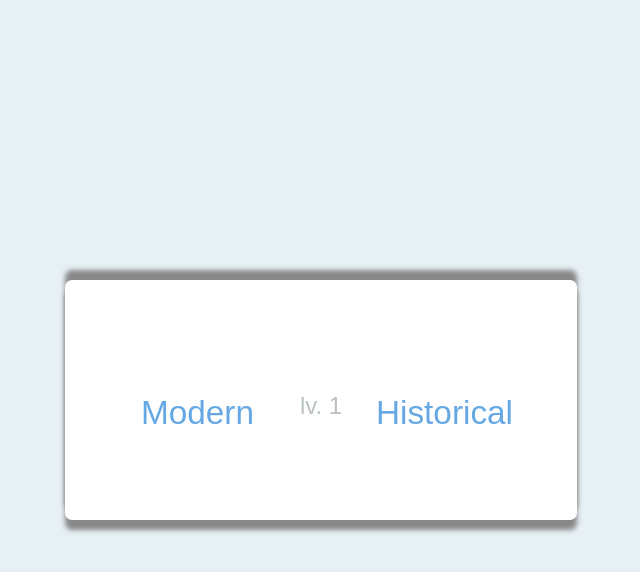
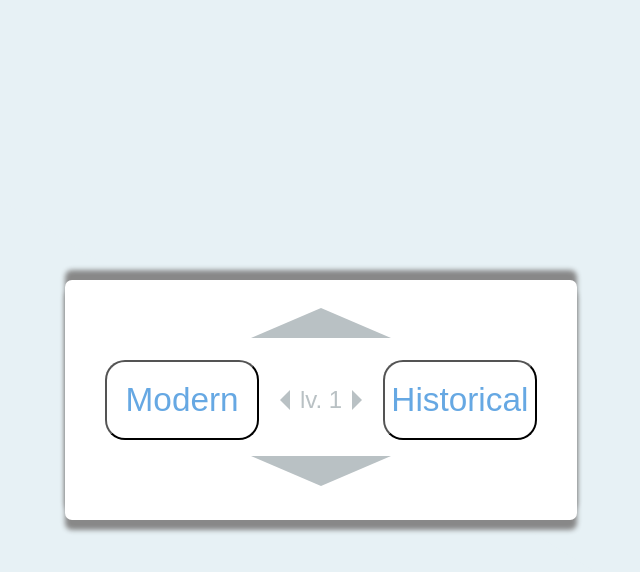
Before and after one commit to govnodel/AkfubFlags, a PHP site: page /difficuty.html in a window 1280 px wide. Shown: the top 572 px of the page, without its empty margins (319-959 px from the left). Run offline with PHP 8.4, Linux system fonts and the light colour scheme.

Commit message:
Сделал стрелочки, получилось анрил говно

```diff
--- a/assets/css/forForgive.css
+++ b/assets/css/forForgive.css
@@ -54,31 +54,51 @@ body, html {
 
   /* box-shadow: 0 0 8px #d3dde0; */
 }
+.topArrow {
+  position: absolute;
+  top: 1vh;
+
+}
+.bottomArrow {
+  position: absolute;
+  top: 22vh;
+}
 .chooseArea > .lvl {
     font-size: 1.5em;
     font-family: fantasy;
     color: #b9c1c4;
-    margin: 5%;
+    margin: 8%;
     position: relative;
-    top: 0.8vh;
+}
+.leftLevelArrow, .rightLevelArrow, .bottomArrow, .topArrow {
+  position: absolute;
+  cursor: pointer;
+}
+.leftLevelArrow {
+  left: 42%;
+}
+.rightLevelArrow {
+  right: 40%;
 }
 .chooseArea > button {
+    text-align: center;
+    padding:0;
     width: 30%;
     height: 10vh;
     border-radius: 20px;
-    border: none;
     background: none;
     cursor: pointer;
     outline: none;
-
+    overflow: hidden;
 }
 .chooseArea > button > p {
+  margin: auto;
   font-family: fantasy;
   font-size: 2.5em;
   color: #66a8e3;
 }
 
-@keyframes white{
+@keyframes white {
   0% {
     background-color: #2a5eb2
   }
--- a/difficuty.html
+++ b/difficuty.html
@@ -9,19 +9,31 @@
 </head>
 <body>
   <div class = "chooseArea">
+    <svg class = "topArrow" x = "0" y = "0" width = "140" height = "50">
+      <polygon points="0,50 70, 20 140,50" fill = "#b9c1c4"/>
+    </svg>
     <button id="modern" type="button" name="modern">
       <p>
         Modern
       </p>
     </button>
+    <svg class = "leftLevelArrow" x = "0" y = "0" width = "20" height = "20">
+      <polygon points="10,0 0,10 10,20" fill = "#b9c1c4"/>
+    </svg>
     <p class="lvl">
       lv. 1
     </p>
+    <svg class = "rightLevelArrow" x = "0" y = "0" width = "20" height = "20">
+      <polygon points="0,0 0, 20 10,10" fill = "#b9c1c4"/>
+    </svg>
     <button id="historical" type="button" name="historical">
       <p>
         Historical
       </p>
     </button>
+    <svg class = "bottomArrow" x = "0" y = "0" width = "140" height = "50">
+      <polygon points="0,0 70,30 140,0" fill = "#b9c1c4"/>
+    </svg>
   </div>
   <div class="upblock">
 
```
